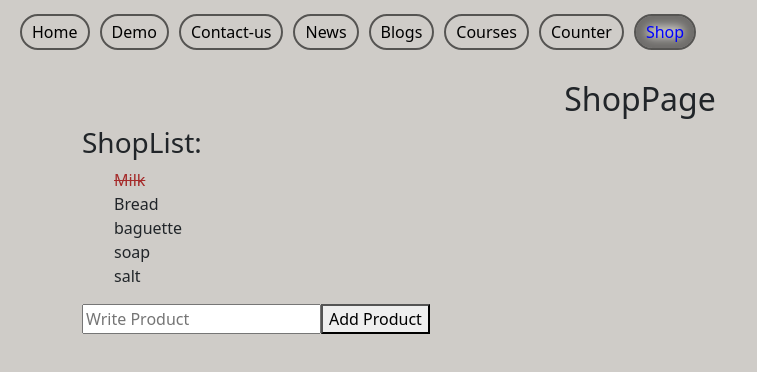
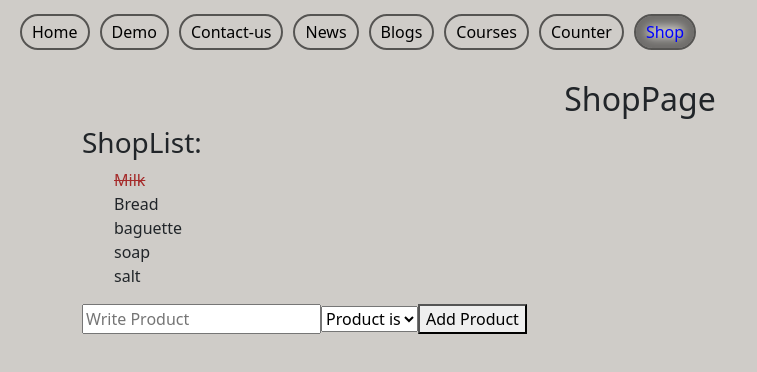
Before and after one commit to Martynas-J/first-react-app, a React (Create React App) app: page /Shop in a window 1280 px wide. Shown: the top 372 px of the page, without its empty margins (0-757 px from the left). Built offline with nearby package versions, Linux system fonts and the light colour scheme.

Commit message:
su form ir select

```diff
--- a/src/pages/shopPage/ShopPage.js
+++ b/src/pages/shopPage/ShopPage.js
@@ -32,18 +32,16 @@ const ShopPage = () => {
 
     const [goods, setGoods] = useState(shopListArr)
 
-const addProduct = (event) => {
-
-    const title = event.target.previousElementSibling.value
-
-    setGoods(prevState => {
-        let newState = [...prevState]
-        newState.push({title})
-        console.log(newState)
-        return newState
-    })
+    const addProduct = (event) => {
+        event.preventDefault();
+        const title = event.target["new-product"].value
+        const done = JSON.parse(event.target["or-done"].value)
+        setGoods(prevState => {
+            let newState = [...prevState]
+            newState.push({ title, done })
+            return newState
+        })
     }
-
 
     return (
         <div>
@@ -62,8 +60,14 @@ const addProduct = (event) => {
                         </ul>
                     </>
                 ) : <h3>Your shopping list is empty</h3>}
-                <input type="text" placeholder="Write Product"></input>
-                <button onClick={addProduct} >Add Product</button>
+                <form onSubmit={addProduct} >
+                    <input type="text" name="new-product" placeholder="Write Product"></input>
+                    <select name="or-done">
+                        <option value={false}>Product is </option>
+                        <option value={true}>Empty</option>
+                    </select>
+                    <button type="submit" >Add Product</button>
+                </form>
             </Container>
         </div>
     )
```
